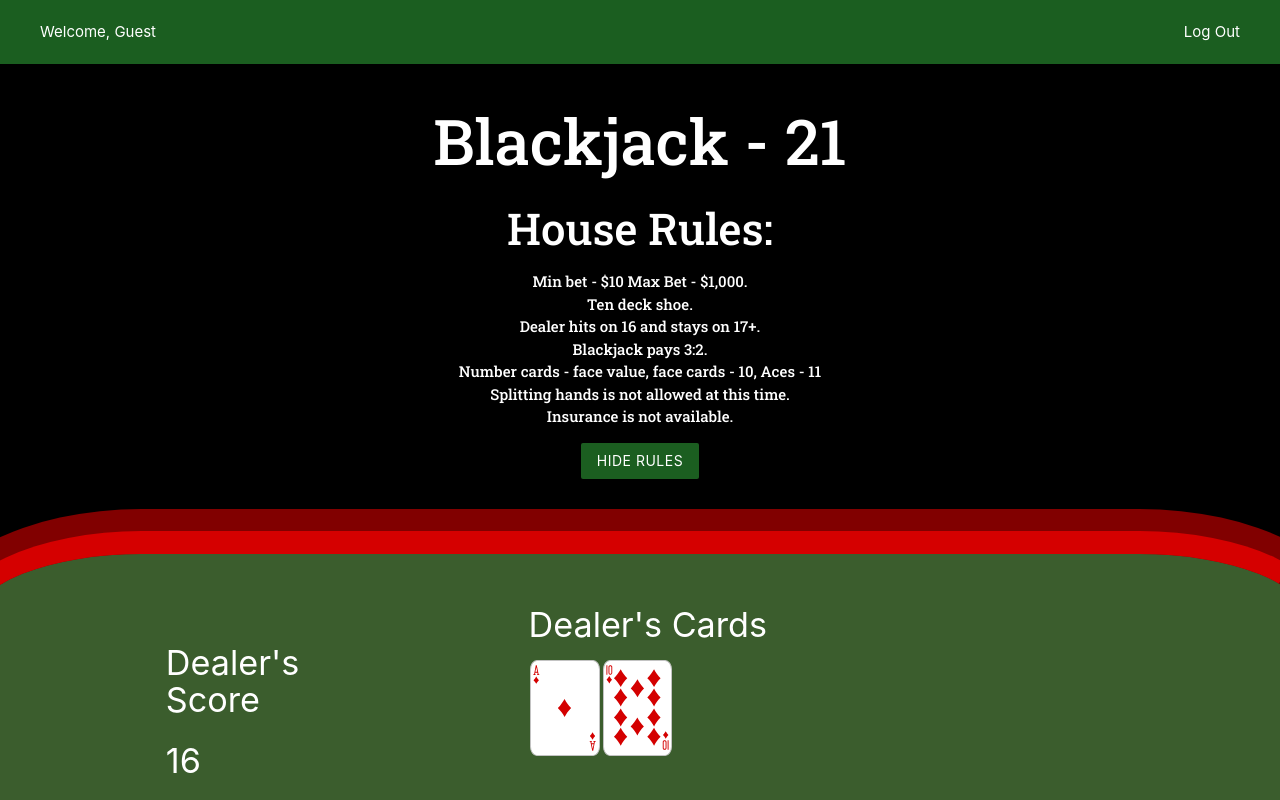
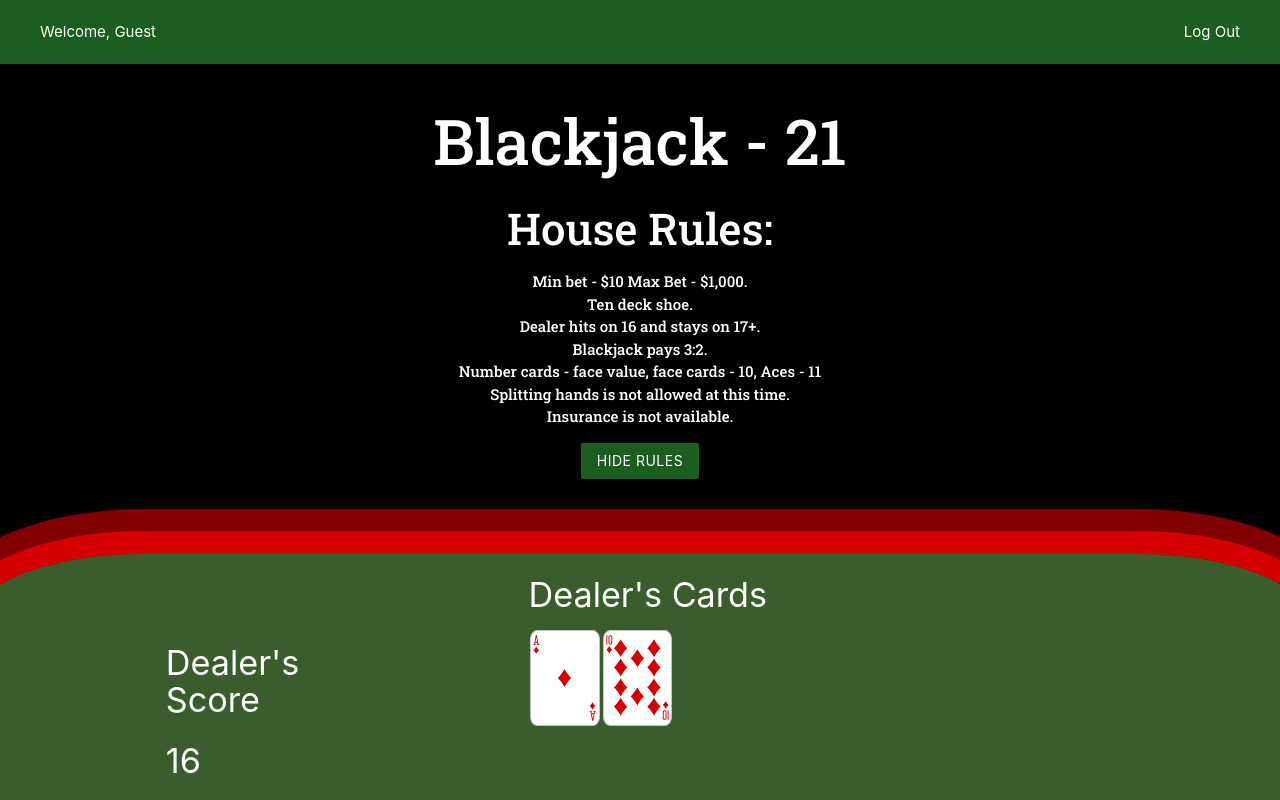
Before and after one commit to angrypirate33/mern-blackjack, a React (Create React App) app: page / in a window 1280 px wide. Both pictures are taken after a click on the button "PLAY AS A GUEST". Shown: the top 800 px of the page. Built offline with nearby package versions, Linux system fonts and the light colour scheme.

Commit message:
Adds BankrollInfo to Table and completes final table layout.

```diff
--- a/src/components/BankrollInfo/BankrollInfo.jsx
+++ b/src/components/BankrollInfo/BankrollInfo.jsx
@@ -3,6 +3,8 @@ import './BankrollInfo.css'
 
 export default function BankrollInfo() {
     return (
-        <h4>BankrollInfo</h4>
+        <div className='BankrollInfo'>
+            <h5>Bankroll: $1000</h5>
+        </div>
     )
 }
--- a/src/components/Table/Table.css
+++ b/src/components/Table/Table.css
@@ -14,10 +14,6 @@
     padding: 2em;
 }
 
-.row {
-    display: flex;
-}
-
 .DealerScore, .PlayerScore {
     margin-right: 22em;
     margin-top: 4em;
@@ -27,6 +23,15 @@
     margin-left: 8em;
 }
 
+.DealerCards {
+    margin-top: -2em;
+}
+
 .WagerInfo {
-    padding-top: 1em;
+    padding-left: 5em;
 }
+
+.BankrollInfo {
+    margin-top: -2em;
+    margin-bottom: -3em;
+}
--- a/src/components/Table/Table.jsx
+++ b/src/components/Table/Table.jsx
@@ -30,6 +30,11 @@ export default function Table({ currWager, bankAmt, playerCards, dealerCards })
                     <WagerInfo />
                 </div>
             </div>
+                <div className='row'>
+                    <div className='col s12'>
+                        <BankrollInfo />
+                    </div>
+                </div>
             <div className='row'>
                 <div className='col s12 m3'>
                     <ScoreDisplay
```
